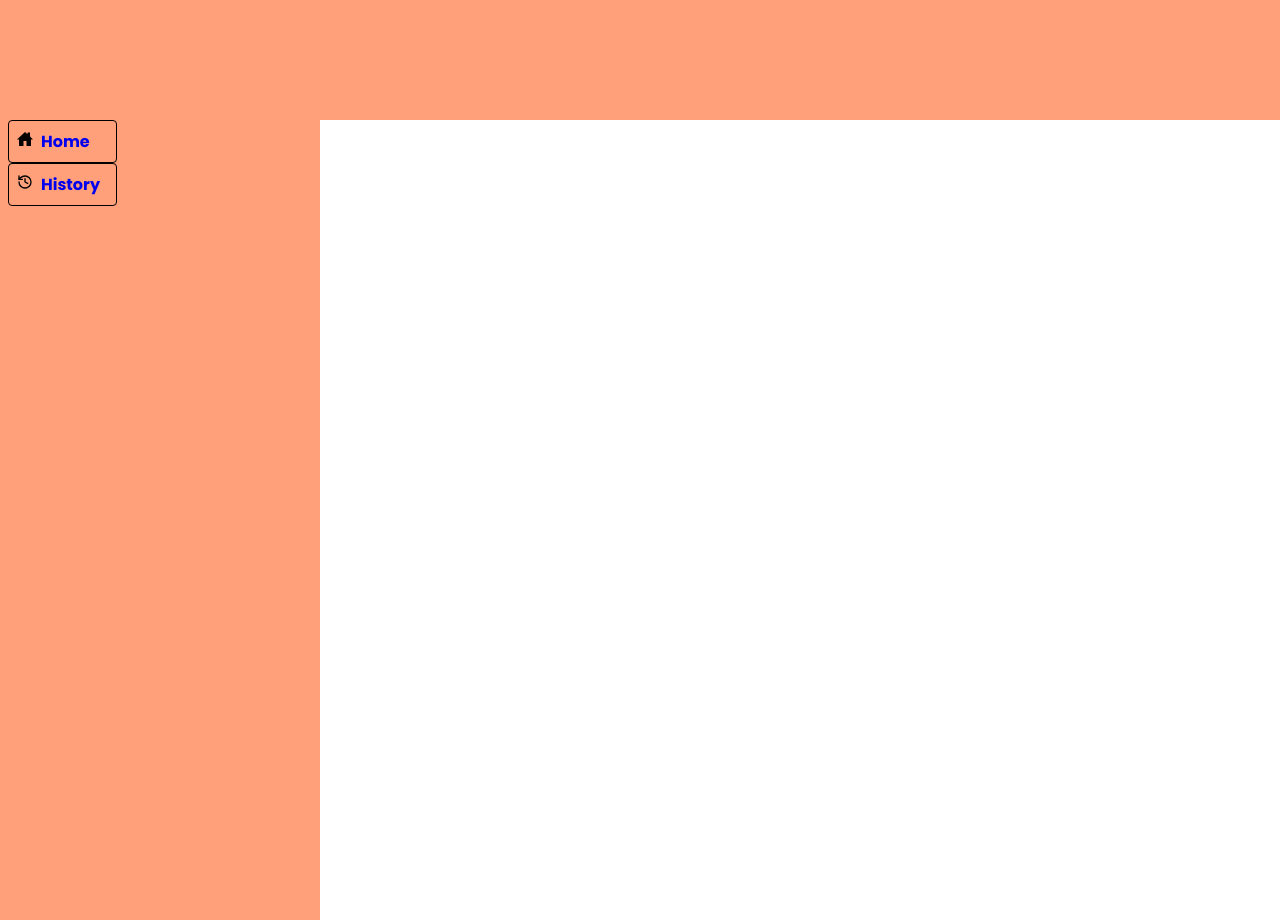
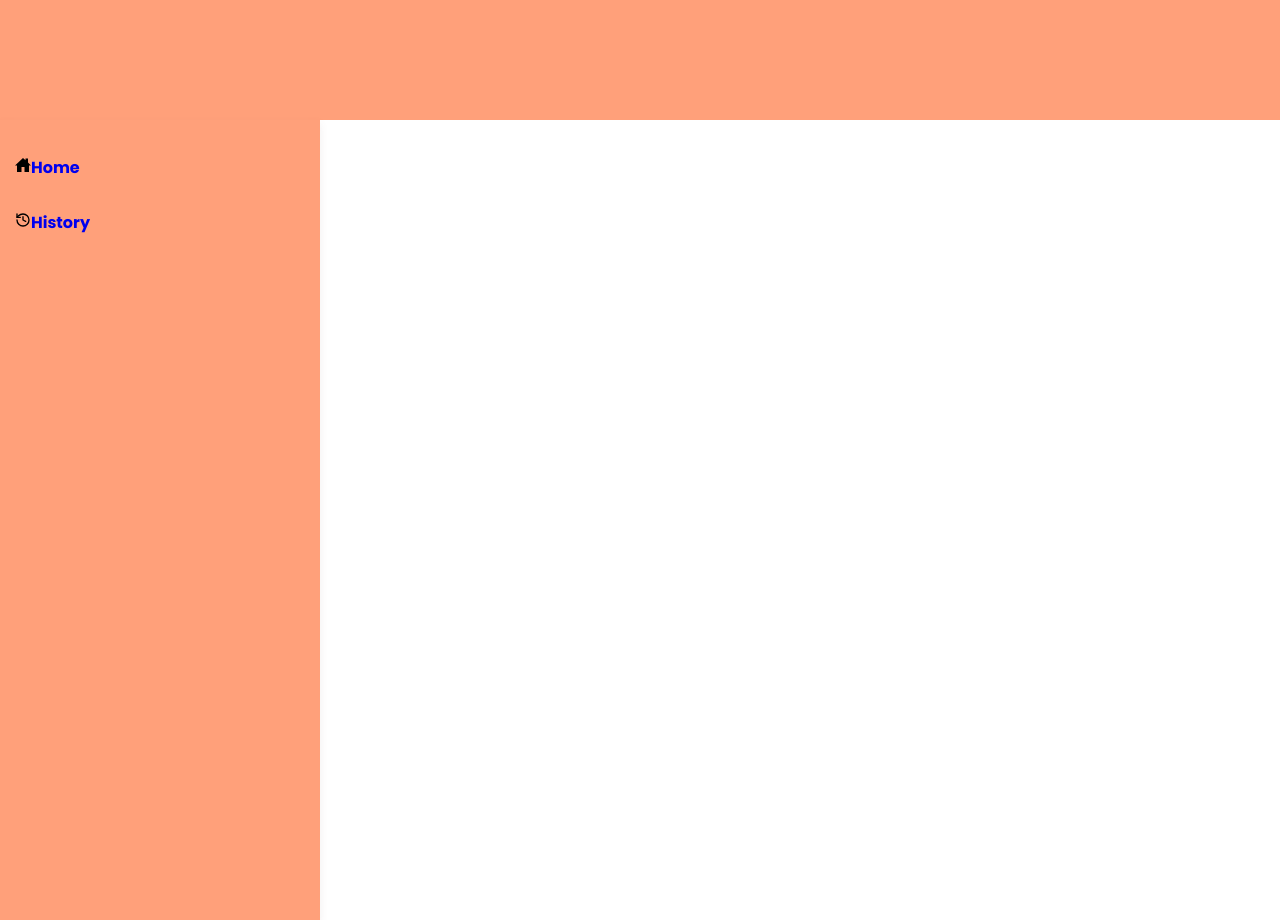
Before and after one commit to KirtanKakadiya/CPSC471Project, a React (Create React App) app in the folder client/: page / in a window 1280 px wide. Shown: the part 680-1600 px from the top of the page. Before the commit the page ends 800 px from the top, so only its background shows below. Built offline with nearby package versions, Linux system fonts and the light colour scheme; the HTML template or start-up script is replaced by a standard one.

Commit message:
made changes to the navbar

```diff
--- a/client/src/components/NavBar.css
+++ b/client/src/components/NavBar.css
@@ -1,54 +1,37 @@
-.nav-container{
-    position: fixed;
-    display: flex;
+
+/* Sidebar Styles */
+.sidebar {
     width: 25%;
-    min-height: 100vh;
-    background-color:lightsalmon;
-
-}
-
-.nav-container ul{
-    margin-left: 1vh;
-    list-style-type: none;
-}
+    height: 100vh;
+    background-color: lightsalmon;
+    color: black;
+    padding-top: 20px;
+    transition: width 0.3s; /* Add a smooth transition effect on width change */
+    box-shadow: 0 4px 8px rgba(124, 85, 85, 0.1); /* Add a subtle shadow for depth */
+  }
 
 
-.nav-container li{
-    width: 100%;
-    padding: 1vh;
-    border: 1px solid black;
-    border-radius: 4px;
-}
+  /* Sidebar Links */
+  .sidebar .sidebar-links {
+    display: block;
+    padding: 15px;
+    text-decoration: none;
+    color: black;
+    transition: background-color 0.3s; /* Add a smooth transition effect on background color change */
 
-.nav-container a{
-    margin: 1vh;
-    position:relative;
-    width: 100%;
-    z-index: 1;
+  }
+
+  .sidebar a{
     text-decoration: none;
-}
 
-.nav-container a::after{
-    display: block;
-    position: absolute;
-    top: 0;
-    left: 0;
-    bottom: 0;
-    right: 0;
-    margin: auto;
-    width: 100%;
-    height: 1px;
-    content: '.';
-    color: transparent;
-    background: lightblue;
-    visibility: none;
-    opacity: 0;
-    z-index: -1;
-}
+  }
+  /* Change the color and add a hover effect */
+  .sidebar .sidebar-links:hover {
+    background-color: lightblue;
+  }
 
-.nav-container a:hover::after{
-    opacity: 1;
-    visibility: visible;
-    height: 100%;
-    width: 100%;
-}
+  /* Main Content */
+  .main-content {
+    margin-left: 250px;
+    padding: 20px;
+  }
--- a/client/src/components/NavBar.jsx
+++ b/client/src/components/NavBar.jsx
@@ -6,13 +6,13 @@ import './NavBar.css'
 
 export default function NavBar(){
     return(
-        <nav className='nav-container'>
+        <nav className='sidebar'>
             <ul>
-                <li>
-                    <IoHomeSharp />
+                <li className='sidebar-links'>
+                    <IoHomeSharp className='sidebar-icons'/>
                     <a href='/home'>Home</a>
                 </li>
-                <li>
+                <li className='sidebar-links'>
                     <LuHistory />
                     <a href='/history'>History</a>
                 </li>
```
